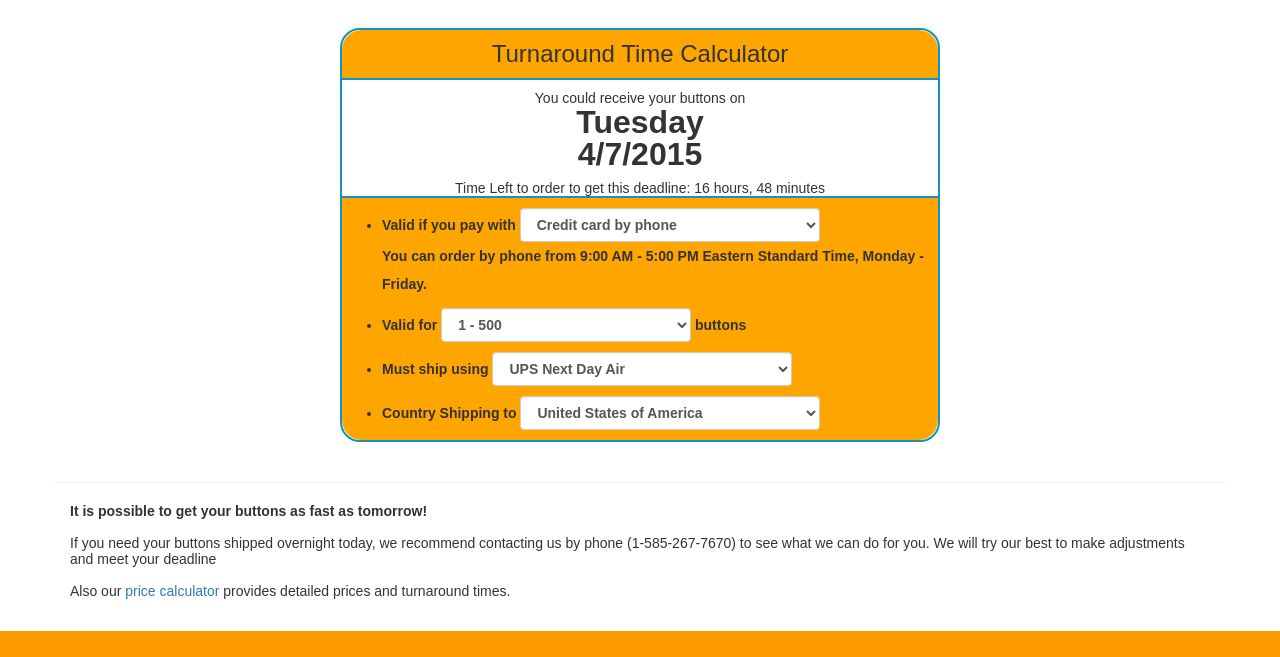
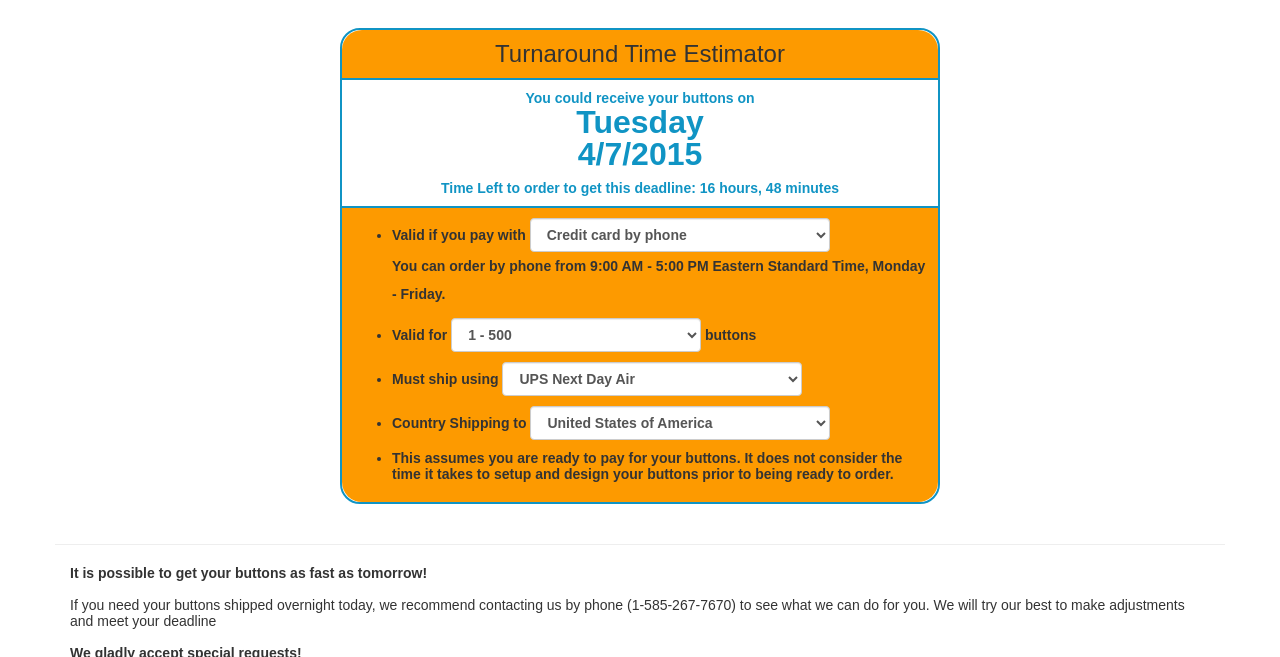
Before and after one commit to wackygeoff/wackybuttons, a Jekyll site: the page built from turnaround.html, in a window 1280 px wide, cut to the strip 248-905 px from the top of the page. Built offline with Jekyll 4.4.1, drawn with Linux system fonts in a browser that asks for light colours; nearby versions of some CDN libraries; comment, search, counter and statistics services are not loaded; some of the changed text lies outside the part shown.

Commit message:
changes to turnaround page
changes to turnaround page

```diff
--- a/css/turnaround.css
+++ b/css/turnaround.css
@@ -14,15 +14,17 @@ font-size:24px;
 line-height:28px;
 padding:10px;
 border-bottom: 2px #1094c4 solid;
-background-color: orange;
-font-color: #ffffff;
+background-color: #FD9A00;
 border-top-left-radius: 20px;
 border-top-right-radius: 20px;
 }
 
 
 .turnaround-quickcal-abovedate{
+font-weight:bold;
 padding-top:10px;
+background-color: #ffffff;
+color: #1094c4;
 }
 
 .turnaround-quickcal-shipdate{
@@ -30,14 +32,23 @@ font-size:32px;
 font-weight:bold;
 line-height:32px;
 padding-bottom:10px;
+background-color: #ffffff;
+color: #1094c4;
+}
+
+.turnaround-quickcal-timeleft{
+font-weight:bold;
+background-color: #ffffff;
+color: #1094c4;
+padding-bottom:10px;
 }
 
 .turnaround-quickcal-table-footer{
-padding-top:10px;
+padding:10px;
 border-top: 2px #1094c4 solid;
 font-weight:bold;
 text-align:left;
-background-color: orange;
+background-color: #FD9A00;
 border-bottom-left-radius: 20px;
 border-bottom-right-radius: 20px;
 }
--- a/js/turnaround.js
+++ b/js/turnaround.js
@@ -171,7 +171,7 @@ var curhours = curtime.getUTCHours()
 
 //-------conditions for how long it takes to pay--------------
 if(paymenttypes[payingval] == "Credit card by phone" && curhours < 16 && curhours > 11){
-specialcase = "by 12:00 PM Noon EST Today! Call us at 585-267-7670 to get your order scheduled.";
+specialcase = "by 12:00 PM Noon EST Today! Call us at 585-267-7670 to see if we can schedule you order to ship today.";
 }
 else if(paymenttypes[payingval] == 'Check by mail' || paymenttypes[payingval] == 'Money order by mail'){
 specialcase = "This quotation assumes your payment will take 1 week (7 days) for us to receive your payment in the mail.";
--- a/turnaround.html
+++ b/turnaround.html
@@ -9,7 +9,7 @@ javascript_inc: <script src="./js/turnaround.js"></script>
 <div class="row">
 <div class="col-md-7">
 <h1>Super Fast Turnaround</h1>
-<span style="font-weight:bold;">On Average </span><span style="font-weight:bold; color:#fea82b;">500</span><span style="font-weight:bold;"> buttons or less ships the day after you pay!</span>
+<span style="font-weight:bold;">On Average </span><span style="font-weight:bold; color:#1094c4;">500</span><span style="font-weight:bold;"> buttons or less ships the day after you pay!</span>
 
 </div>
 <div class="col-md-5">
@@ -23,7 +23,7 @@ javascript_inc: <script src="./js/turnaround.js"></script>
 <!--if between 9:00 AM and 12:00 PM-->
 <div class="turnaround-quickcal">
 
-<div class="turnaround-quickcal-header">Turnaround Time Calculator</div>
+<div class="turnaround-quickcal-header">Turnaround Time Estimator</div>
 
 <div class="turnaround-quickcal-abovedate" id="receivewhen_title">You could receive your buttons on</div>
 
@@ -73,6 +73,10 @@ javascript_inc: <script src="./js/turnaround.js"></script>
 
 </li>
 
+<li>
+This assumes you are ready to pay for your buttons. It does not consider the time it takes to setup and design your buttons prior to being ready to order.
+</li>
+
 </ul>
 
 <ul id="otherfineprint" style="margin-top:0px;"></ul>
@@ -92,7 +96,20 @@ javascript_inc: <script src="./js/turnaround.js"></script>
 If you need your buttons shipped overnight today, we recommend contacting us by phone (1-585-267-7670) to see what we can do for you. We will try our best to make adjustments and meet your deadline
 
 <br /> <br />
-Also our <a href="./prices.html#pricecalc">price calculator</a> provides detailed prices and turnaround times.
+
+<b>We gladly accept special requests!</b>
+
+<br /> <br />
+
+You are always welcome to contact us for special arrangements to meet your deadline and budget. We are capible of shipping different ways other than our website allows, like using a customer UPS or FedEx account, or shipping with Saturday or Sunday Delivery. It is also possible our volume can be lower than normal and we can squeeze an order in at the end of the day to still ship the same day. If you visit us in person it may be possible to fulfill your order as you wait as long as your order is small enough and we can fit it in our production line for the day.
+
+<br /> <br />
+
+<b>Next step: calculate the price of your order.</b>
+
+<br /> <br />
+
+Our <a href="./prices.html#pricecalc">price calculator</a> provides detailed prices and turnaround times.
 
 
 </div><!--col-md-12-->
```
